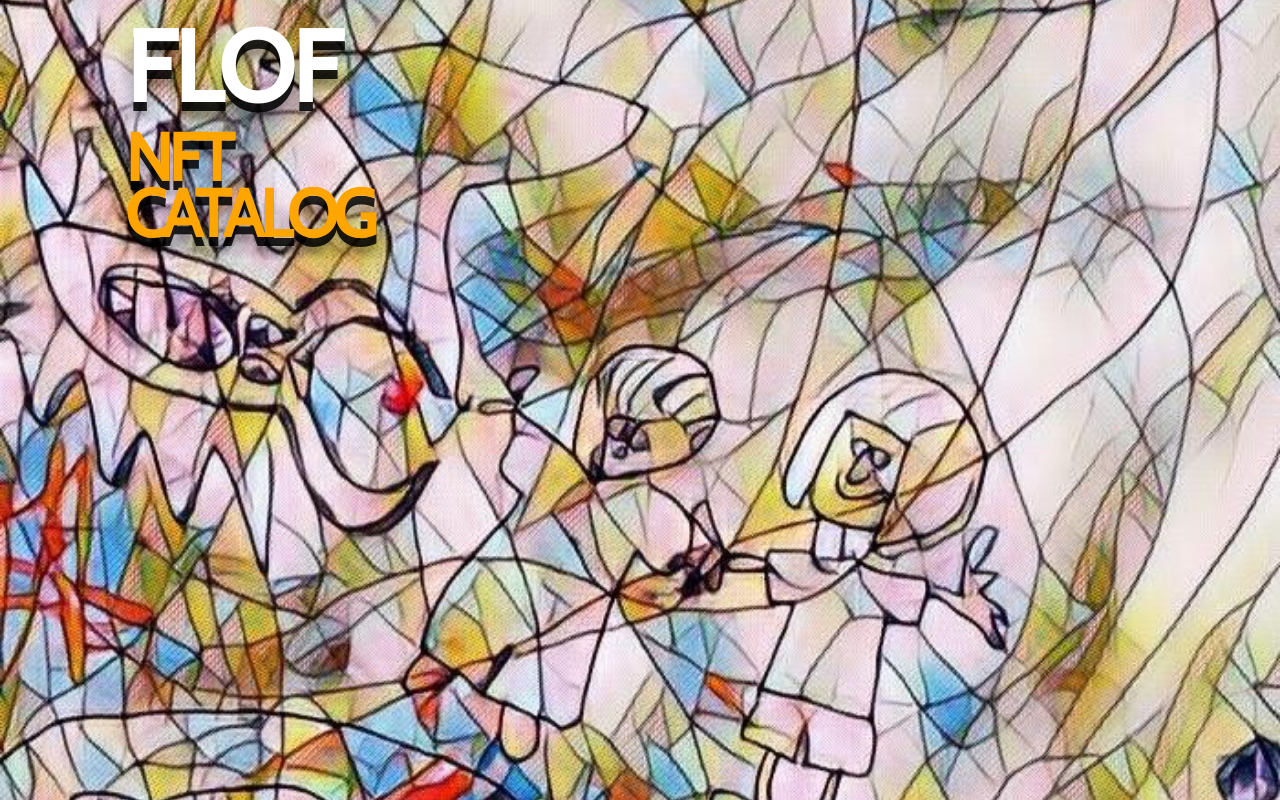
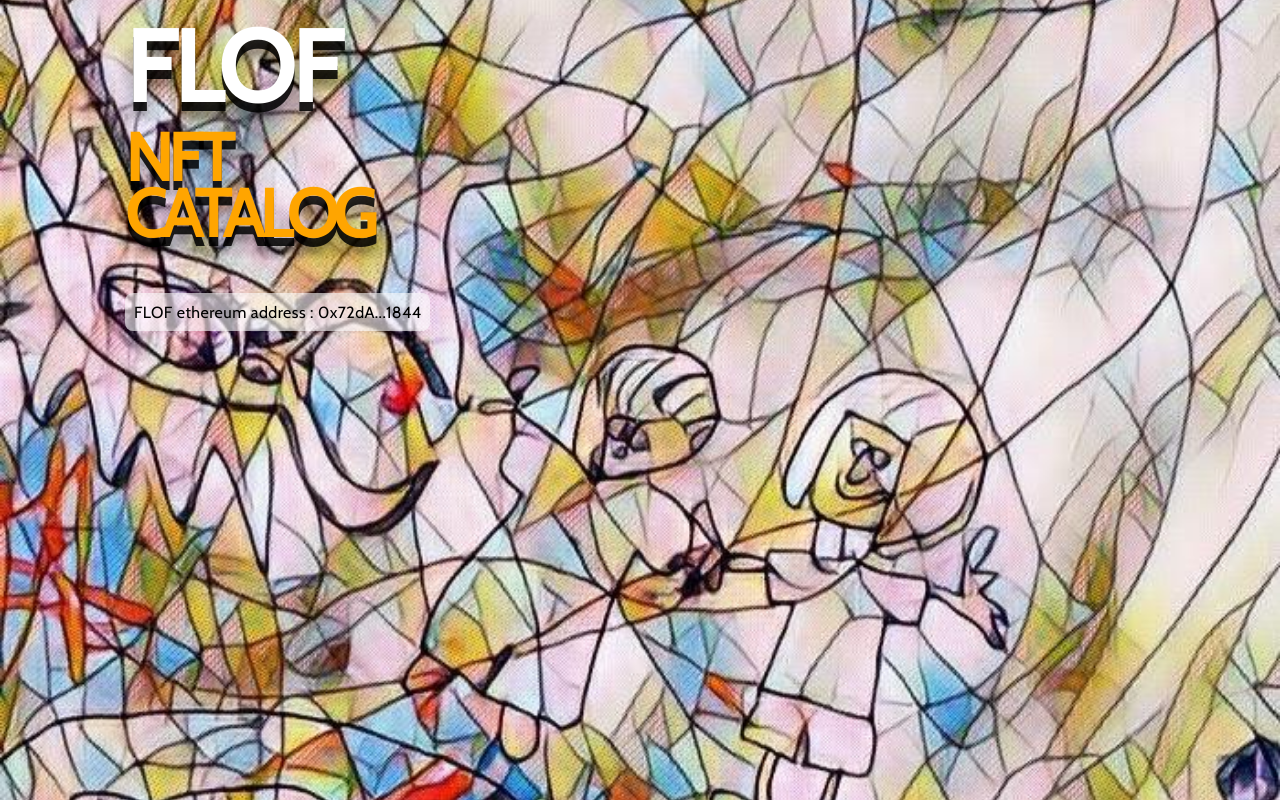
Before and after one commit to stephanfowler/nft-surface, a Next.js app in the folder client/: page / in a window 1280 px wide. Built offline with nearby package versions, Linux system fonts and the light colour scheme.

Commit message:
ethereum address on landing page

```diff
--- a/client/components/Layout.module.css
+++ b/client/components/Layout.module.css
@@ -73,3 +73,20 @@
   color: white;
   text-decoration: none;
 }
+
+.landingAddress {
+  z-index: 1;
+  margin: 3rem 2rem;
+  padding: 0.5rem;
+  background: rgb(254, 254, 254, 60%);
+  color: black;
+  font-size: smaller;
+  border-radius: 8px;
+  display: inline-block;
+  width: fit-content;
+}
+
+.landingAddress:hover {
+  color: white;
+  background: orange;
+}
--- a/client/pages/docs/provenance.js
+++ b/client/pages/docs/provenance.js
@@ -16,7 +16,7 @@ export default function FirstPost() {
                 </p>
 
                 <ol>
-                <li><strong>Originator</strong> : the artist / maker / brand / etc should publish their Ethereum address in a trusted off-chain location (eg. a widely-accepted social media account, website, etc), such that a collector can be confident they know the originator's true address. This is arguably the weakest link for NFT provenance, as everything else in the "provenance chain" (ie. every point made below) is transparently recorded on the blockchain and is thus deterministic and verifiable. More generally, the collector must be confident that any statement purportedly made by the artist about their Ethereum address is not, in fact, being made by an impersonator.
+                <li><strong>Originator</strong> : the artist / maker / brand / etc (referred to here as the originator) should publish their Ethereum address in a trusted off-chain location (eg. a widely-accepted social media account, website, etc), such that a collector can be confident that they know the true address. This is arguably the weakest link, as everthing else in the "provenance chain" is transparently recorded on the blockchain and is thus deterministic and verifiable. More generally, the collector must be confident that any statement purportedly made by the originator about their Ethereum address is not, in fact, being made by an impersonator.
                 </li>
 
                 <li><strong>Contract ownership</strong> : the originator should ideally be both the <em>creator</em> (or deployer) of the smart contract and its <em>owner</em> (as declared by the contract itself). Whereas the creator's Ethereum address is always immutably recorded in the blockchain, the owner of the contract must be explicitly implemented so as to be an immutable value.
--- a/client/pages/index.js
+++ b/client/pages/index.js
@@ -28,6 +28,11 @@ export default function Home() {
           NFT<br />CATALOG
         </a>
       </Link>
+      <Link href="https://rinkeby.etherscan.io/address/0x72dAd71E89a5e4ED46754b0A0fb28Cb6AF721844">
+        <span className={styles.landingAddress}>
+          FLOF ethereum address : <a>0x72dA...1844</a>
+        </span>
+      </Link>
     </Layout>
   )
 }
--- a/client/styles/globals.css
+++ b/client/styles/globals.css
@@ -32,6 +32,7 @@ a {
   text-underline-offset: 1.5px;
   text-decoration-skip-ink: auto;
   text-decoration-style: dotted;
+  cursor: pointer;
 }
 
 a:hover {
```
